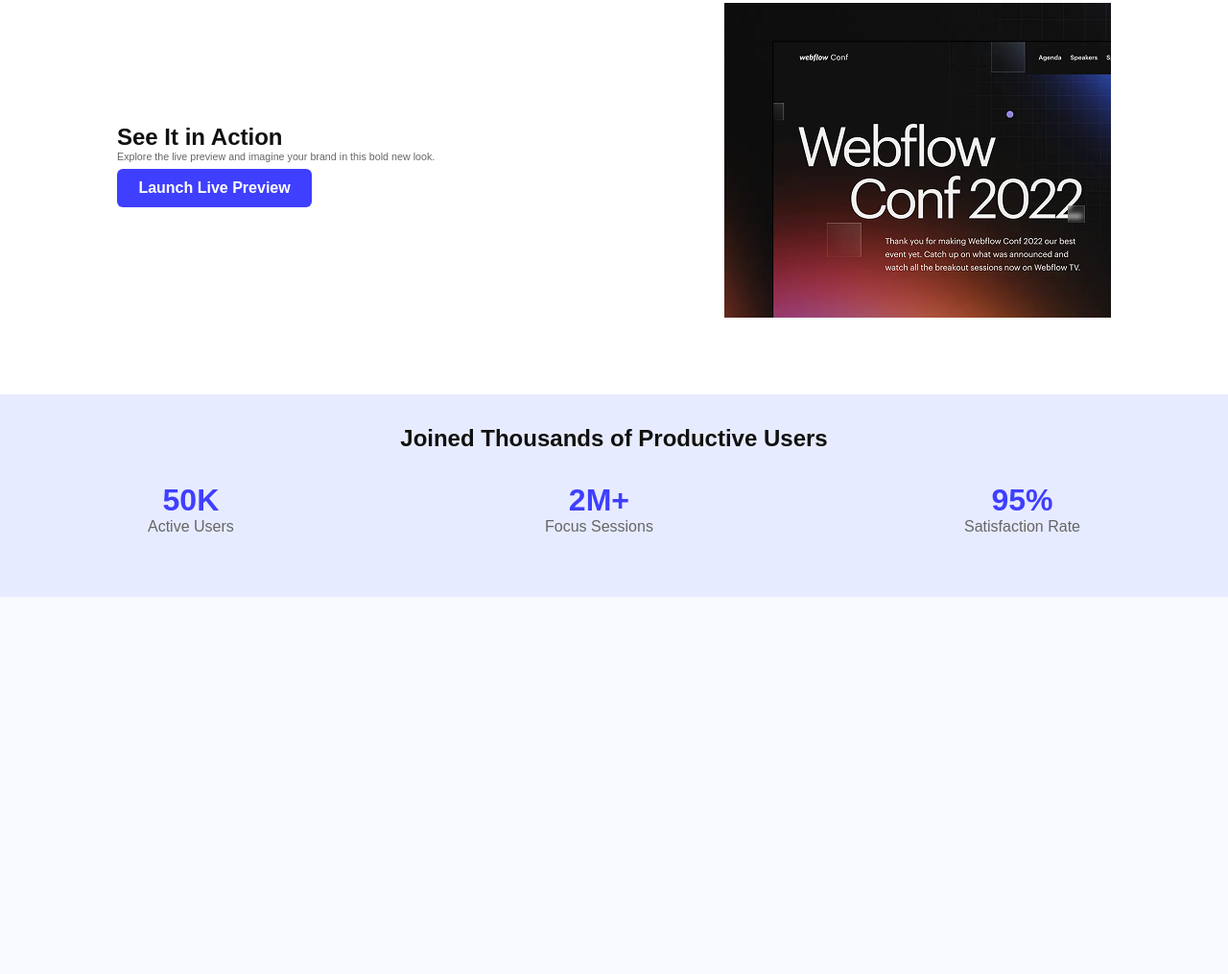
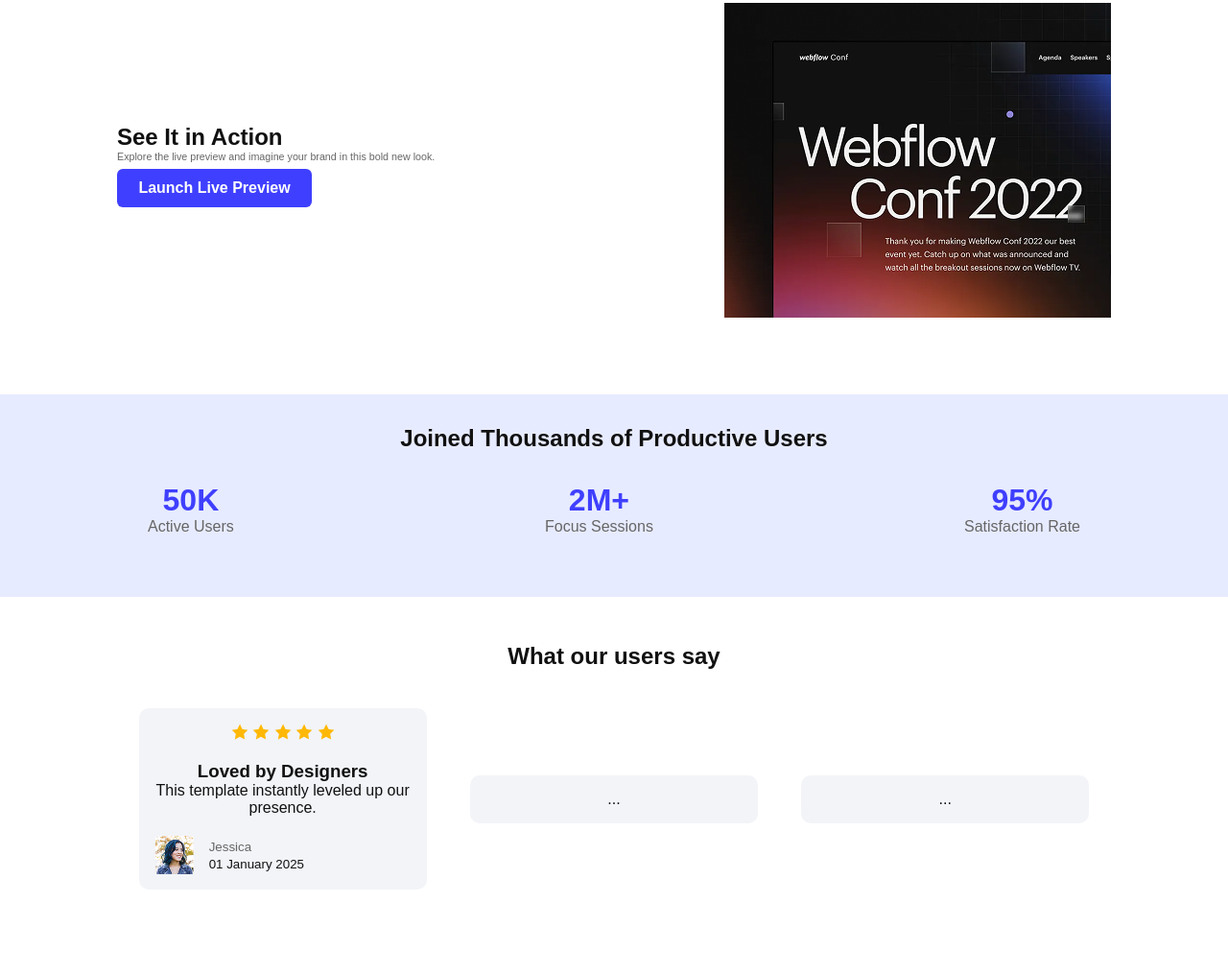
Before and after one commit to khanxsaheb006/My-first-assingnment-web, a plain HTML site: page index.html in a window 1280 px wide. Shown: the part 425-1440 px from the top of the page at 96% size. Before the commit the page ends 1047 px from the top, so only its background shows below. Drawn offline with Linux system fonts and the light colour scheme.

Commit message:
added user feedback

```diff
--- a/index.html
+++ b/index.html
@@ -56,7 +56,33 @@
           </div>
         </div>
       </section>
-    </main>
-
-  </body>
-</html>
+   <section class="feedbacks">
+  <h2>What our users say</h2>
+  <div class="container">
+    <article class="card">
+      <div>
+        <img src="./Assets/icon-star.png" alt="Star" />
+        <img src="./Assets/icon-star.png" alt="Star" />
+        <img src="./Assets/icon-star.png" alt="Star" />
+        <img src="./Assets/icon-star.png" alt="Star" />
+        <img src="./Assets/icon-star.png" alt="Star" />
+      </div>
+      <br />
+      <h3>Loved by Designers</h3>
+      <p>This template instantly leveled up our presence.</p>
+      <div class="user-info">
+        <img src="./Assets/avatar.png" alt="User" />
+        <div class="user-details">
+          <small class="light">Jessica</small><br />
+          <small class="lighter">01 January 2025</small>
+        </div>
+      </div>
+    </article>
+    <article class="card">
+      ...
+    </article>
+    <article class="card">
+      ...
+    </article>
+  </div>
+</section>
--- a/styles/assingn.css
+++ b/styles/assingn.css
@@ -13,7 +13,7 @@
   color: #111;
 }
 header {
-  background-image: url(images/Hero-bg.png);
+  background-image: url(../Assets/Hero-bg.png);
   background-size: cover;
   background-position: center;
   background-repeat: no-repeat;
@@ -86,3 +86,34 @@
   font-size: 32px;
   color: #3f3fff;
 }
+.feedbacks {
+  background: #fff;
+  padding: 48px 16px;
+  text-align: center;
+}
+
+.card {
+  background: #f2f4f8;
+  padding: 16px;
+  border-radius: 10px;
+  width: 100%;
+  max-width: 300px;
+  margin: 8px auto;
+  transition: all 0.3s ease;
+}
+
+.card:hover {
+  transform: translateY(-5px);
+  box-shadow: 0 5px 15px rgba(0, 0, 0, 0.1);
+}
+
+.user-info {
+  display: flex;
+  align-items: center;
+  gap: 16px;
+  margin-top: 20px;
+}
+
+.user-details {
+  text-align: left;
+}
```
